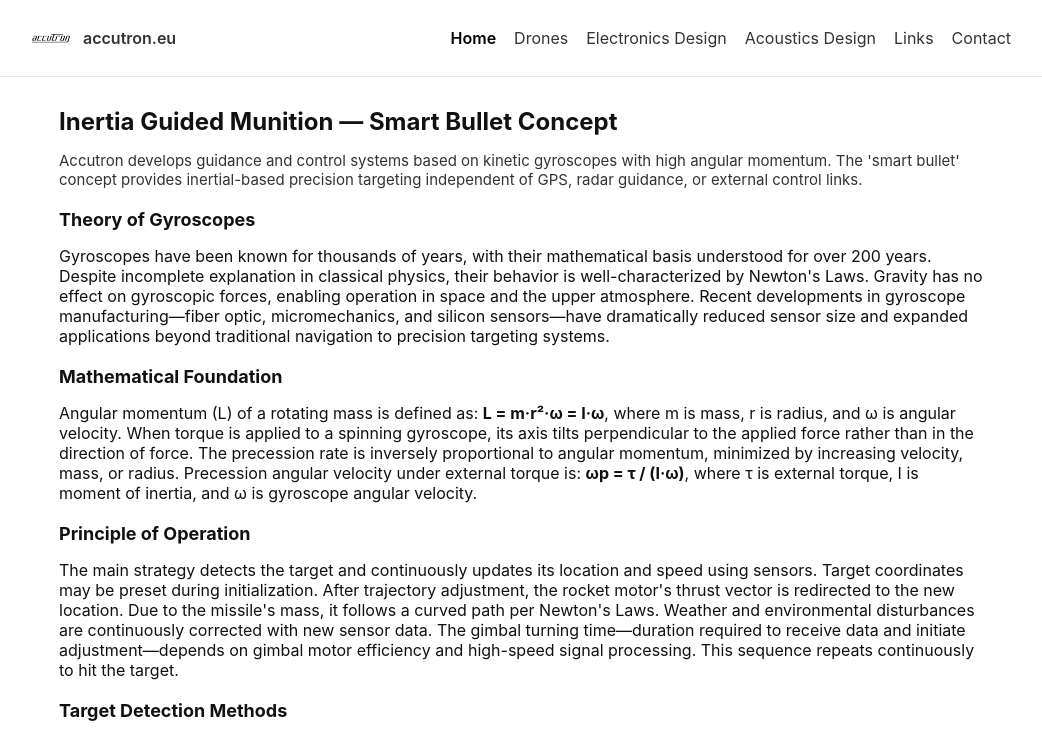
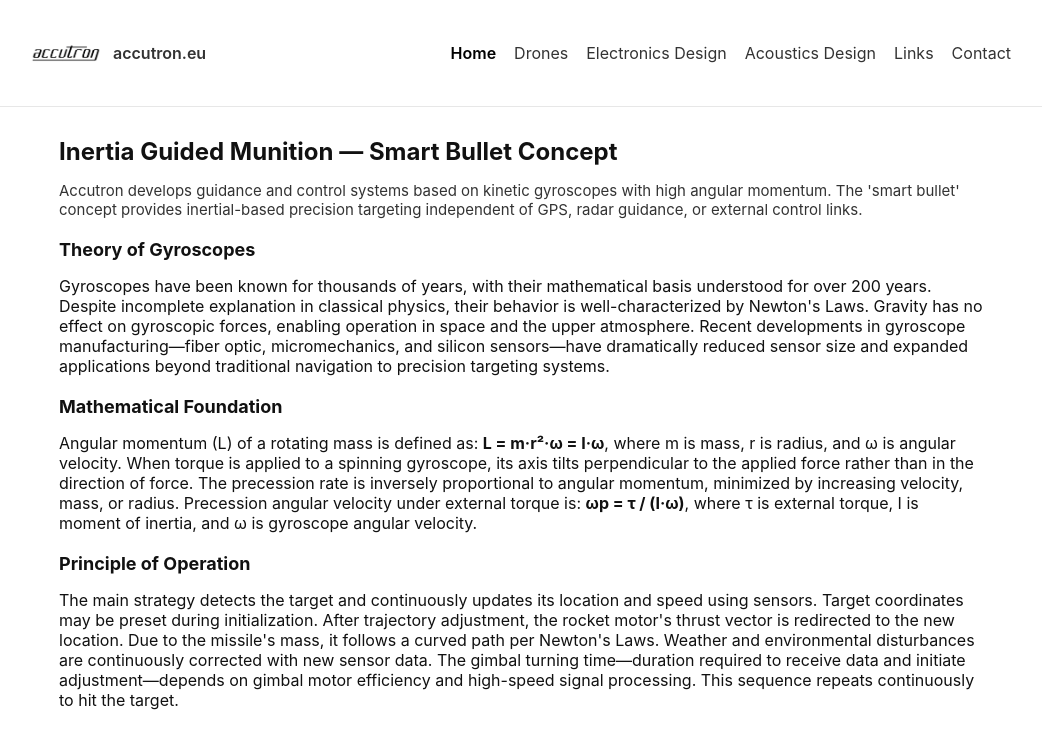
Before and after one commit to ElkkuTee/accutron, a React (Vite) app: page / in a window 1280 px wide. Shown: the top 731 px of the page, without its empty margins (119-1161 px from the left). Built offline with nearby package versions, Linux system fonts and the light colour scheme.

Commit message:
Logo size increased

```diff
--- a/src/styles.css
+++ b/src/styles.css
@@ -17,7 +17,7 @@
 .site-header{border-bottom:1px solid #e7e7e7}
 .header-inner{display:flex;align-items:center;justify-content:space-between;padding:18px 0}
 .brand{display:flex;align-items:center;gap:12px}
-.logo{height:40px;width:auto}
+.logo{height:70px;width:auto}
 .brand-text{font-weight:600;color:var(--muted)}
 .nav a{margin-left:18px;color:var(--muted);text-decoration:none}
 .nav a.active{color:var(--accent);font-weight:600}
```
